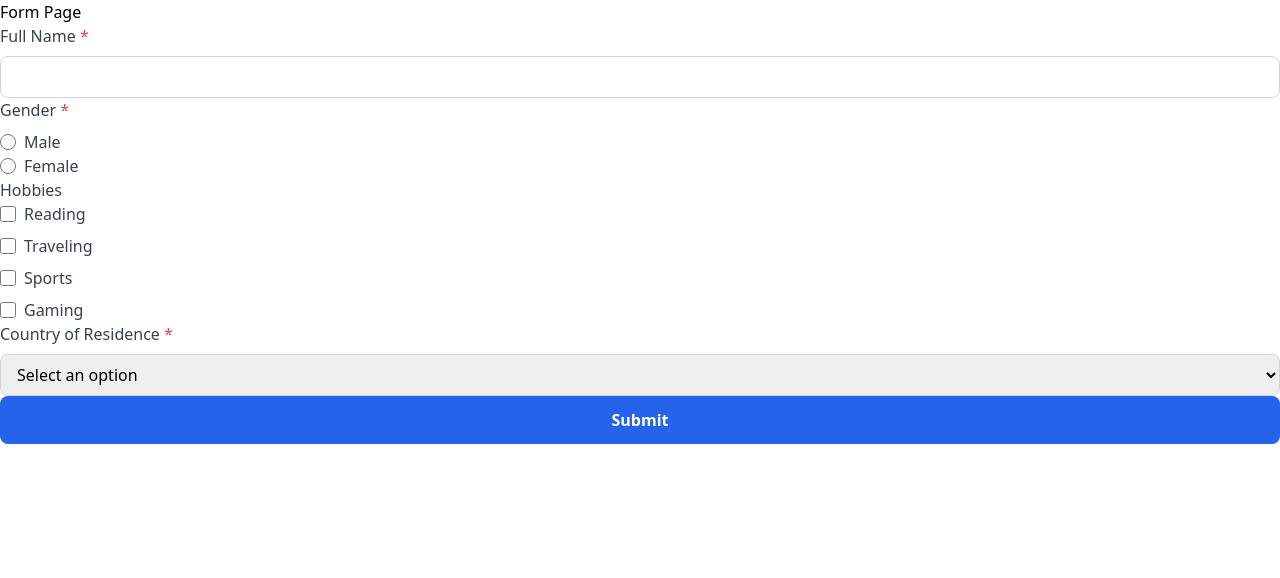
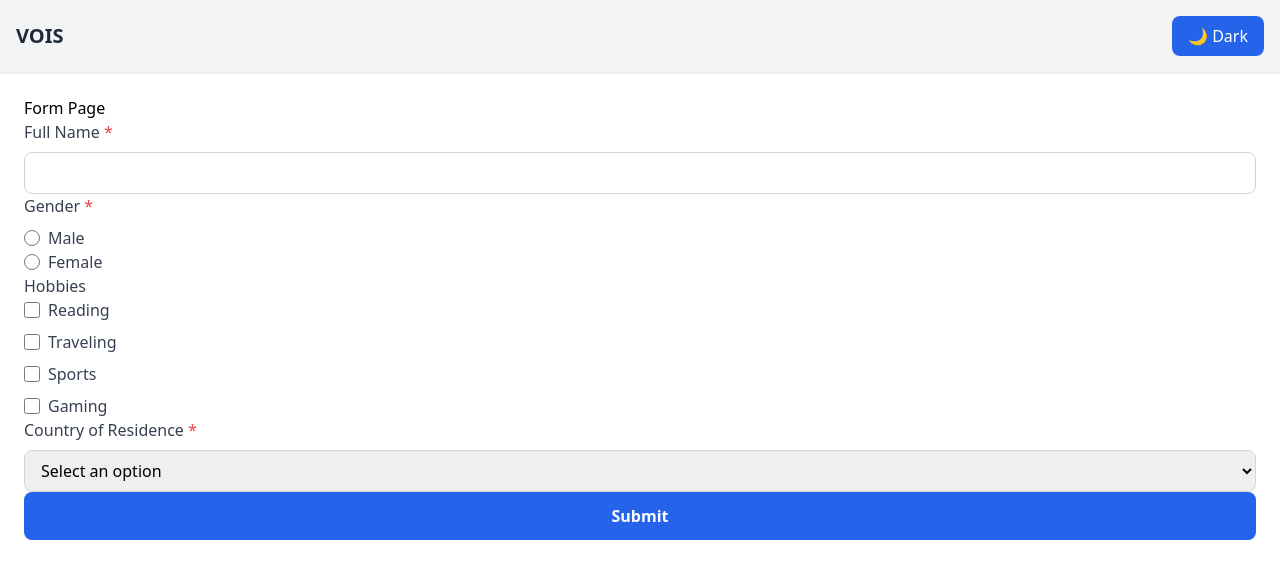
Before and after one commit to marwan-elabhar/kyc-form, a React (Vite) app: page / in a window 1280 px wide. Shown: the top 578 px of the page. Built offline with nearby package versions, Linux system fonts and the light colour scheme.

Commit message:
add Header component and useTheme hook

```diff
--- a/src/App.jsx
+++ b/src/App.jsx
@@ -1,11 +1,15 @@
+import Header from './components/Header'
 import Form from './pages/Form'
 
 function App() {
 
   return (
-    <>
-     <Form />
-    </>
+    <div className="min-h-screen bg-white dark:bg-gray-900 transition-colors">
+      <Header />
+      <main className='p-6'>
+        <Form />
+      </main>
+    </div>
   )
 }
 
--- /dev/null
+++ b/src/components/Header.jsx
@@ -0,0 +1,19 @@
+import useTheme from "../hooks/useTheme";
+
+export default function Header() {
+  const { theme, toggleTheme } = useTheme();
+
+  return (
+    <header className="flex items-center justify-between p-4 bg-gray-100 dark:bg-gray-800 shadow">
+      <h1 className="text-xl font-bold text-gray-800 dark:text-gray-100">
+        VOIS
+      </h1>
+      <button
+        onClick={toggleTheme}
+        className="px-4 py-2 rounded-lg bg-blue-600 hover:bg-blue-700 text-white font-medium transition-colors"
+      >
+        {theme === "light" ? "🌙 Dark" : "☀️ Light"}
+      </button>
+    </header>
+  );
+}
--- /dev/null
+++ b/src/hooks/useTheme.js
@@ -0,0 +1,20 @@
+import {useState, useEffect} from 'react'
+
+export default function useTheme() {
+    const [theme, setTheme] = useState(localStorage.getItem("theme") || 'light')
+
+    useEffect(() => {
+        if(theme === 'dark') {
+            document.documentElement.classList.add('dark')
+        } else {
+            document.documentElement.classList.remove('dark')
+        }
+        localStorage.setItem("theme", theme)
+    }, [theme])
+
+    const toggleTheme = () => {
+        setTheme(prev => prev === 'light' ? 'dark' : 'light')
+    }
+
+    return { theme, toggleTheme }
+}
```
